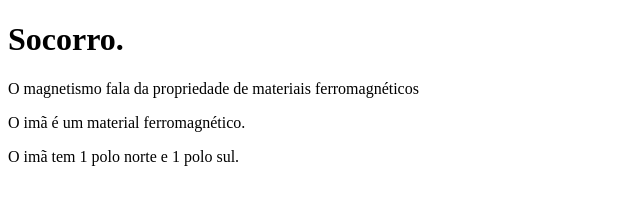
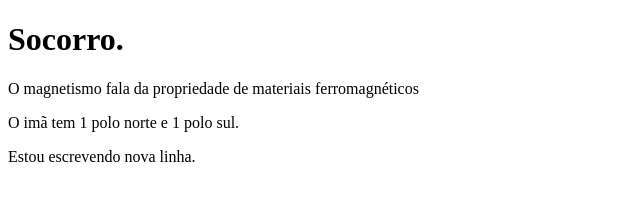
Before and after one commit to yshcmps/magnetismo, a plain HTML site: page index.html in a window 1280 px wide. Shown: the full height of the page, 0-640 px from the left. Drawn offline with Linux system fonts and the light colour scheme.

Commit message:
segunda versao

```diff
--- a/index.html
+++ b/index.html
@@ -8,7 +8,8 @@
 <body>
     <h1>Socorro.</h1>
     <p>O magnetismo fala da propriedade de materiais ferromagnéticos</p>
-    <p>O imã é um material ferromagnético.</p>
+
     <p>O imã tem 1 polo norte e 1 polo sul.</p>
+    <p>Estou escrevendo nova linha.</p>
 </body>
 </html>
```
